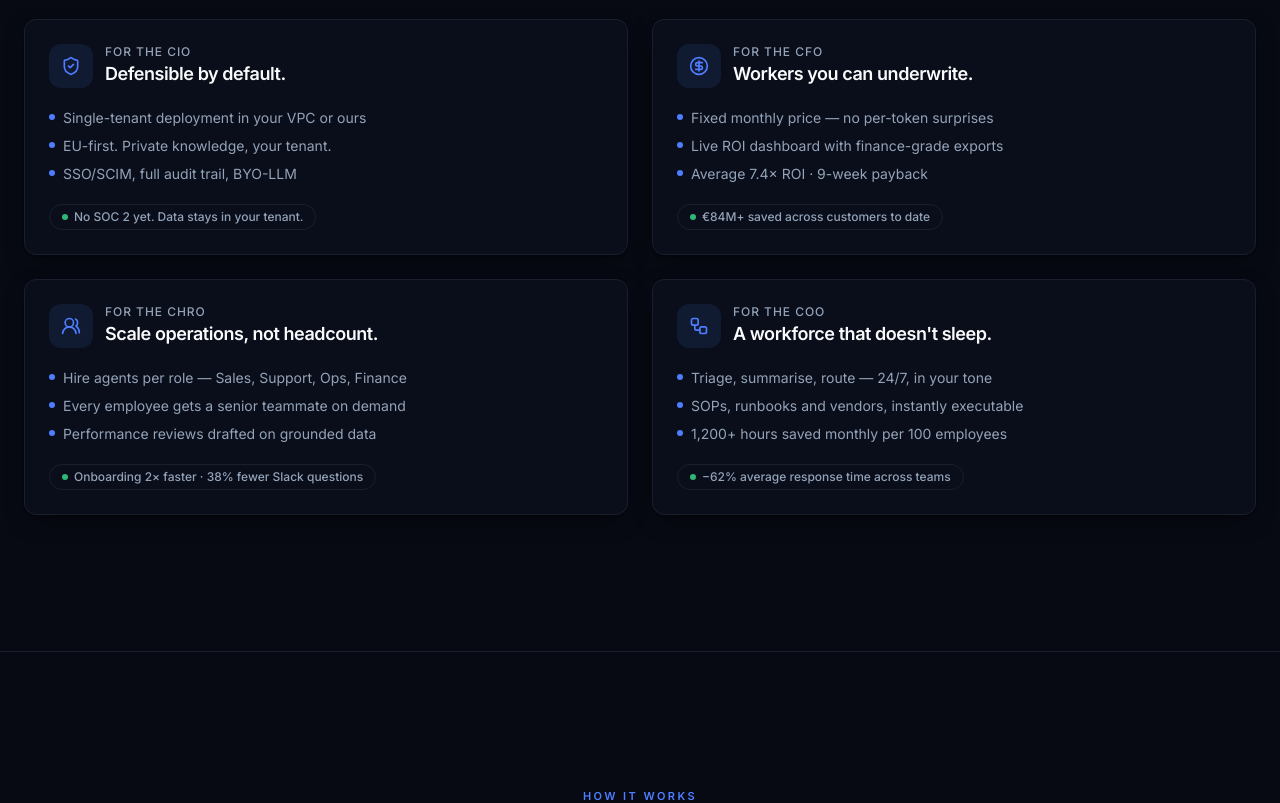
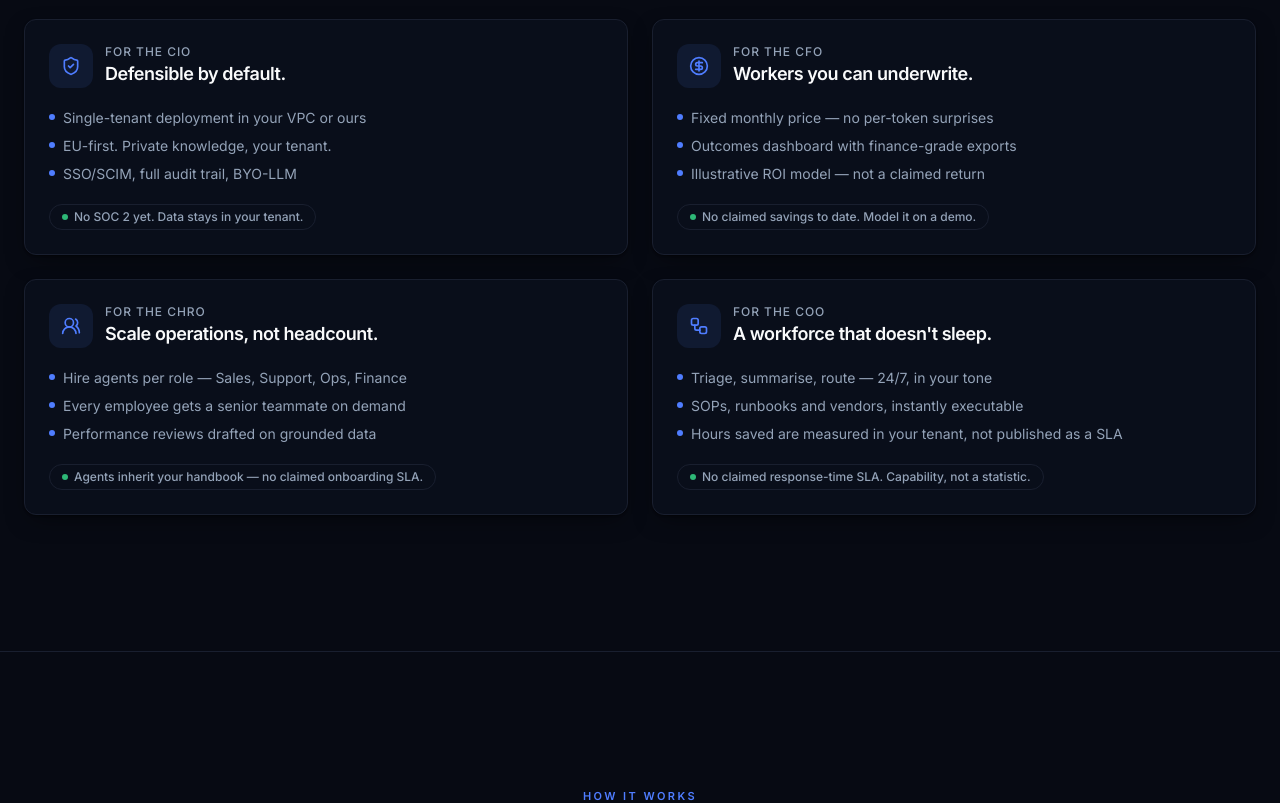
Before and after one commit to CaetanoLuis-Enerwise/zenkyra-ai, a Next.js app: page / in a window 1280 px wide. Shown: the part 5240-6043 px from the top of the page. Built offline with nearby package versions, Linux system fonts and the light colour scheme.

Commit message:
Strip remaining fake ROI / uptime / overview euro theater.

```diff
--- a/src/components/marketing/buying-committee.tsx
+++ b/src/components/marketing/buying-committee.tsx
@@ -19,10 +19,10 @@ const personas = [
     title: "Workers you can underwrite.",
     bullets: [
       "Fixed monthly price — no per-token surprises",
-      "Live ROI dashboard with finance-grade exports",
-      "Average 7.4× ROI · 9-week payback",
+      "Outcomes dashboard with finance-grade exports",
+      "Illustrative ROI model — not a claimed return",
     ],
-    proof: "€84M+ saved across customers to date",
+    proof: "No claimed savings to date. Model it on a demo.",
   },
   {
     icon: Users2,
@@ -33,7 +33,7 @@ const personas = [
       "Every employee gets a senior teammate on demand",
       "Performance reviews drafted on grounded data",
     ],
-    proof: "Onboarding 2× faster · 38% fewer Slack questions",
+    proof: "Agents inherit your handbook — no claimed onboarding SLA.",
   },
   {
     icon: Workflow,
@@ -42,9 +42,9 @@ const personas = [
     bullets: [
       "Triage, summarise, route — 24/7, in your tone",
       "SOPs, runbooks and vendors, instantly executable",
-      "1,200+ hours saved monthly per 100 employees",
+      "Hours saved are measured in your tenant, not published as a SLA",
     ],
-    proof: "−62% average response time across teams",
+    proof: "No claimed response-time SLA. Capability, not a statistic.",
   },
 ];
 
--- a/src/components/marketing/footer.tsx
+++ b/src/components/marketing/footer.tsx
@@ -73,7 +73,7 @@ export function Footer() {
                   All systems operational
                 </Link>
                 <span>·</span>
-                <span>99.99% uptime</span>
+                <span>No published uptime SLA</span>
               </span>
               <span className="inline-flex items-center gap-2">
                 <Globe2 className="h-3.5 w-3.5" />
--- a/src/components/marketing/pricing-teaser.tsx
+++ b/src/components/marketing/pricing-teaser.tsx
@@ -28,7 +28,7 @@ const plans = [
       "Up to 5 agents · custom workflows",
       "Up to 200 users",
       "200 GB Knowledge Hub",
-      "Live ROI dashboard",
+      "Outcomes dashboard",
       "Priority support",
     ],
     highlight: true,
@@ -55,10 +55,10 @@ export function PricingTeaser() {
         <div className="mx-auto max-w-3xl text-center">
           <p className="marketing-eyebrow">Pricing</p>
           <h2 className="marketing-headline">
-            Transparent pricing. ROI from week one.
+            Transparent pricing. Paid technical pilot.
           </h2>
           <p className="marketing-sub">
-            Most customers reach 5×+ ROI within their first quarter — and we put that in writing on Enterprise.
+            No claimed ROI. Model labour arbitrage on the Executive Demo — we do not publish a customer return.
           </p>
         </div>
 
```
